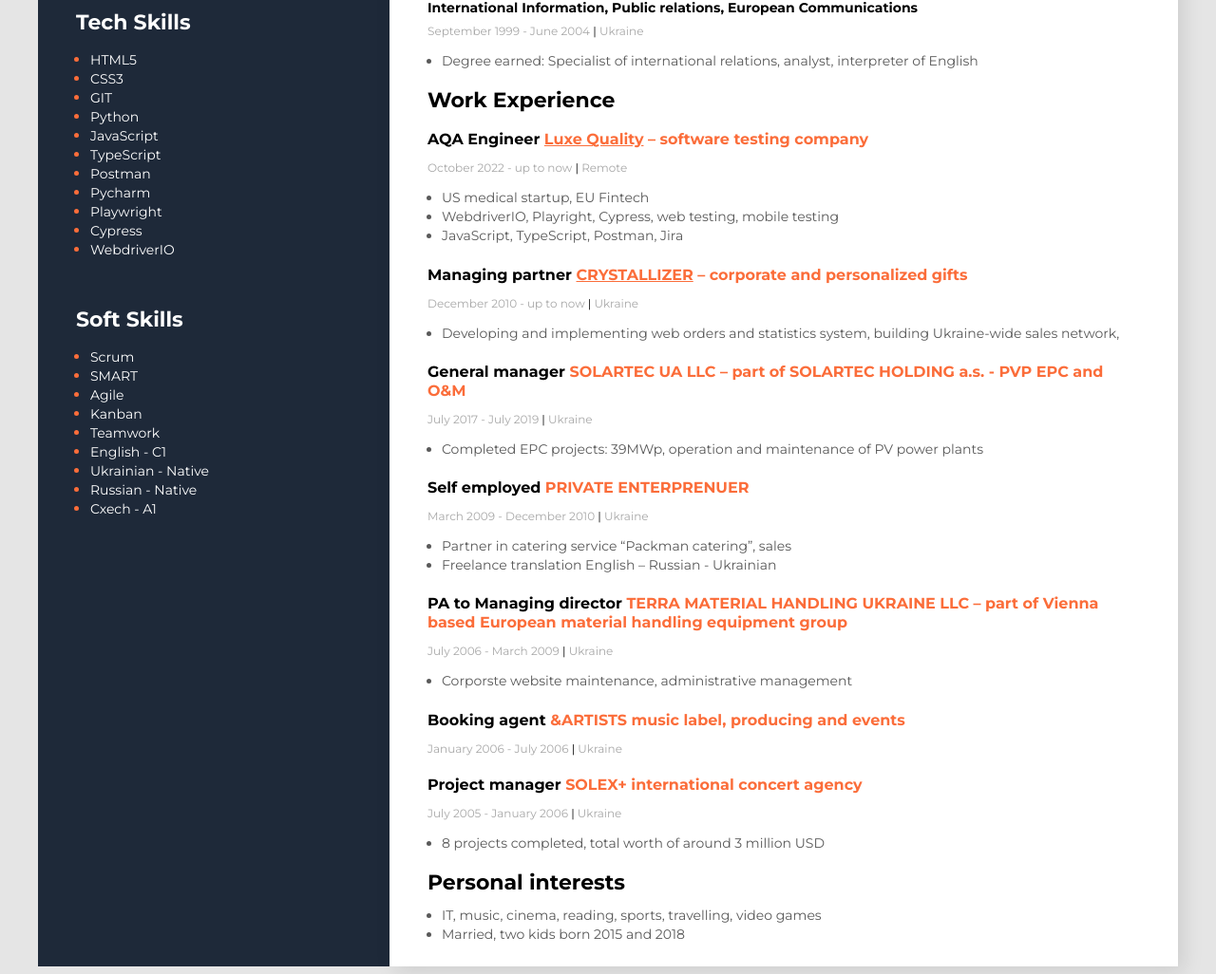
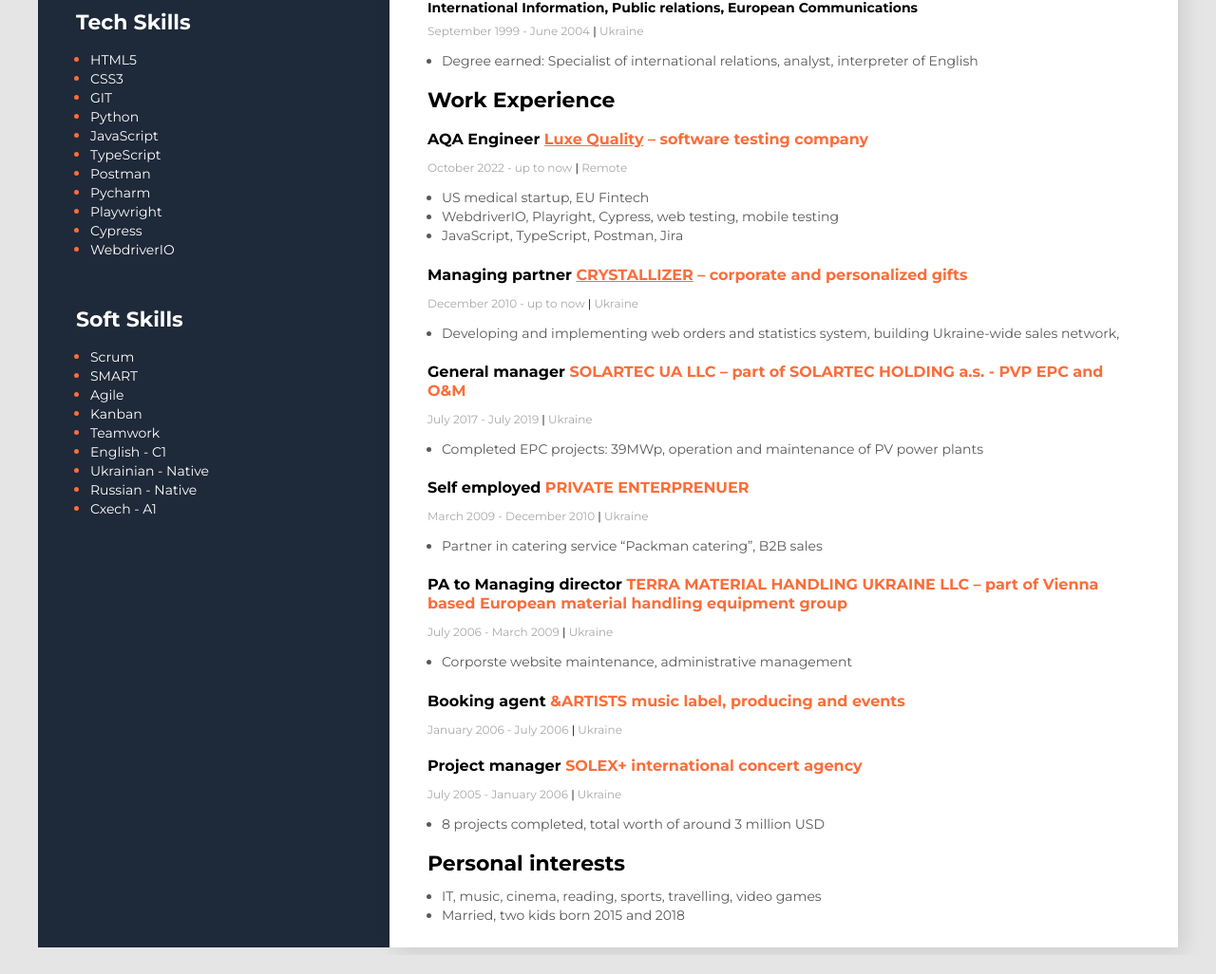
Before and after one commit to SHIRO-SAN-UA/CV, a plain HTML site: page index.html in a window 1280 px wide. Shown: the part 713-1739 px from the top of the page at 95% size. Drawn offline with Linux system fonts and the light colour scheme.

Commit message:
some cleanup

```diff
--- a/index.html
+++ b/index.html
@@ -19,7 +19,6 @@
         <div class="main_content">
             <!--About Myself-->
             <div class="about_myself">
-                <!--<h2 class="about_position">Front-End Developer</h2>-->
                 <h1 class="about_name">Sergii Karpov</h1>
                 <p class="about_description">Willing to work and carry out big projects,
                     share EU values, motivated to alter society for making the world a better place for living,
@@ -28,27 +27,6 @@
             </div>
             <!--Projects-->
             <!--<div class="projects">
-                <h3 class="title">Projects</h3>
-                <ol class="projects_list">
-                    <li class="project_item">
-                        <span class="project"><a href="https://playful-tartufo-cc6736.netlify.app/" class="project_link">https://playful-tartufo-cc6736.netlify.app/</a>
-                            .......
-                            <span class="project_bracket">[</span> HTML5, CSS3 <span class="project_bracket">]</span>
-                        </span>
-                    </li>
-                    <li class="project_item">
-                        <span class="project"><a href="https://cryptohub.goit.global/" class="project_link">https://cryptohub.goit.global/</a>
-                            .........
-                            <span class="project_bracket">[</span> JavaScript <span class="project_bracket">]</span>
-                        </span>
-                    </li>
-                    <li class="project_item">
-                        <span class="project"><a href="https://kidslike.goit.global/" class="project_link">https://kidslike.goit.global/</a>
-                            ...............
-                            <span class="project_bracket">[</span> React.js, Node.js <span class="project_bracket">]</span>
-                        </span>
-                    </li>
-                </ol>
             </div>-->
             <!--Education-->
             <div class="education">
@@ -85,10 +63,10 @@
                     <h4><a href="https://goit.global/" class="university">GoIT - IT courses for beginners</a></h4>
                     <h4 class="specialization">Front-end developer marthon</h4>
                     <p class="period">March 2022 <span class="line">|</span> Online</p>
-                        <ul class="work_list">
-                            <li>HTML5, CSS3
-                            </li>
-                        </ul>
+                    <ul class="work_list">
+                        <li>HTML5, CSS3
+                        </li>
+                    </ul>
                 </div>
                 <!--Academic 1-->
                 <div>
@@ -127,7 +105,8 @@
                             personalized gifts</span></h4>
                     <p class="period">December 2010 - up to now <span class="line">|</span> Ukraine</p>
                     <ul class="work_list">
-                        <li>Developing and implementing web orders and statistics system, building Ukraine-wide sales network,
+                        <li>Developing and implementing web orders and statistics system, building Ukraine-wide sales
+                            network,
                         </li>
                     </ul>
                 </div>
@@ -146,9 +125,7 @@
                     <h4 class="work_position">Self employed <span class="organization">PRIVATE ENTERPRENUER</span></h4>
                     <p class="period">March 2009 - December 2010 <span class="line">|</span> Ukraine</p>
                     <ul class="work_list">
-                        <li>Partner in catering service “Packman catering”, sales
-                        </li>
-                        <li>Freelance translation English – Russian - Ukrainian
+                        <li>Partner in catering service “Packman catering”, B2B sales
                         </li>
                     </ul>
                 </div>
@@ -168,10 +145,6 @@
                     <h4 class="work_position">Booking agent <span class="organization">&ARTISTS music label, producing
                             and events</span></h4>
                     <p class="period">January 2006 - July 2006 <span class="line">|</span> Ukraine</p>
-                    <ul class="work_list">
-                        <!-- <li>International artists booking
-                        </li> -->
-                    </ul>
                 </div>
                 <!--Company 1-->
                 <div>
@@ -256,5 +229,4 @@
         </aside>
     </div>
 </body>
-
 </html>
```
